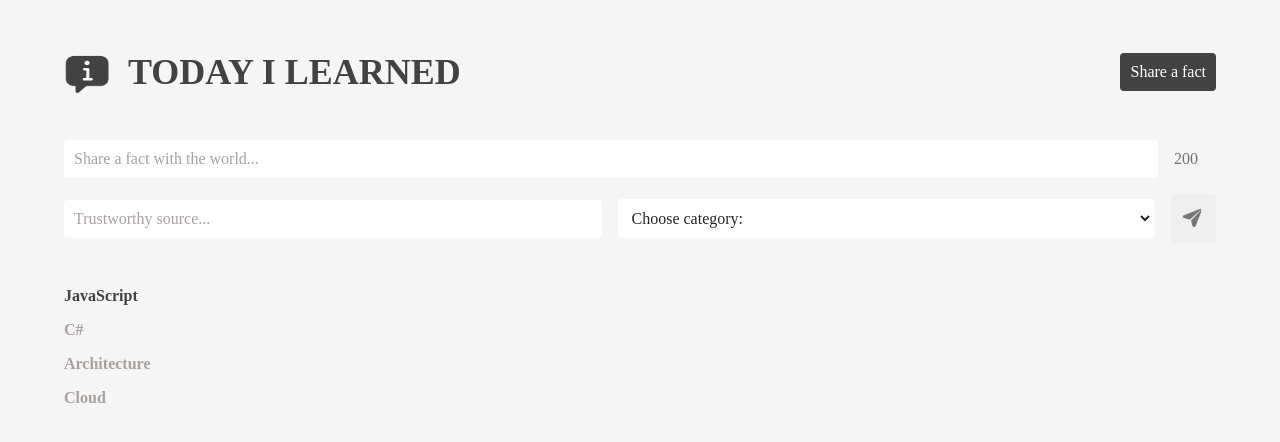
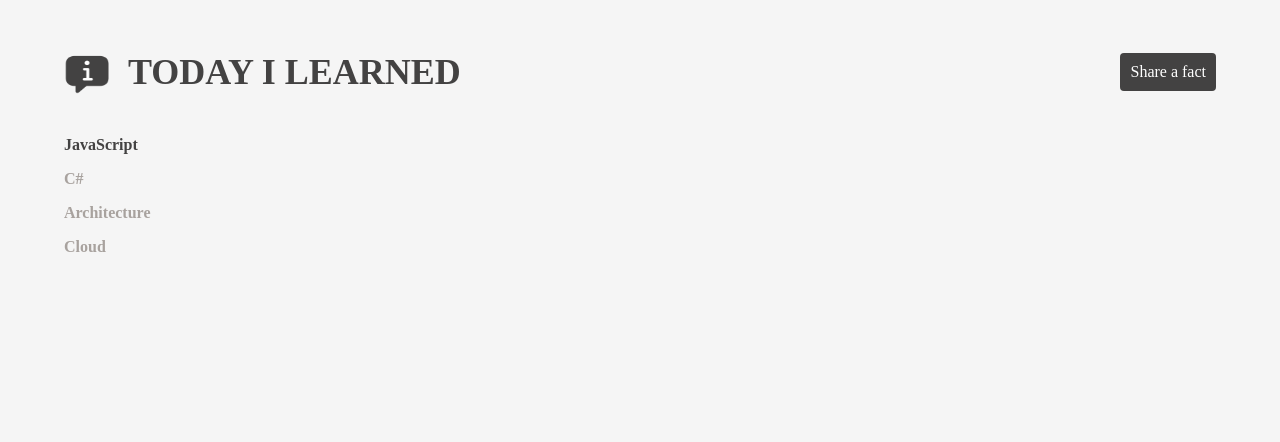
Before and after one commit to alicanbasak/pithy-client, a React (Create React App) app: page / in a window 1280 px wide. Shown: the top 442 px of the page. Built offline with nearby package versions, Linux system fonts and the light colour scheme; a small style sheet from the web is missing; a web font is replaced by a local one.

Commit message:
Re design component

```diff
--- a/src/components/Form/NewFact.js
+++ b/src/components/Form/NewFact.js
@@ -1,9 +1,14 @@
 import React from "react";
 import SubmitIcon from "../Icons/SubmitIcon";
 
-const NewFact = () => {
+const NewFact = ({ showForm }) => {
   return (
-    <form className="fact-form">
+    <form
+      className="fact-form"
+      style={{
+        display: showForm ? "flex" : "none",
+      }}
+    >
       <div className="fact-section">
         <input type="text" placeholder="Share a fact with the world..." />
         <span>200</span>
```
